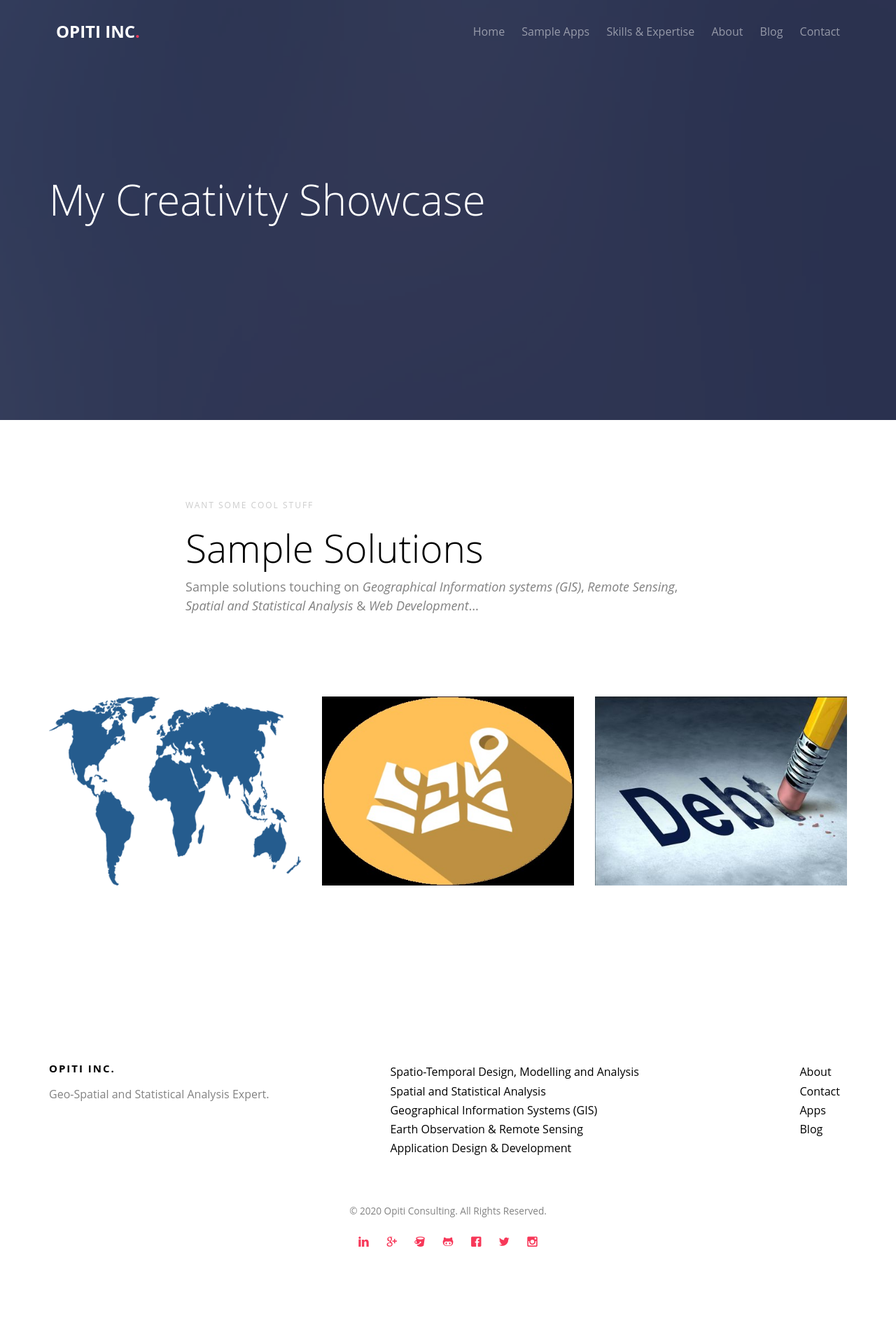
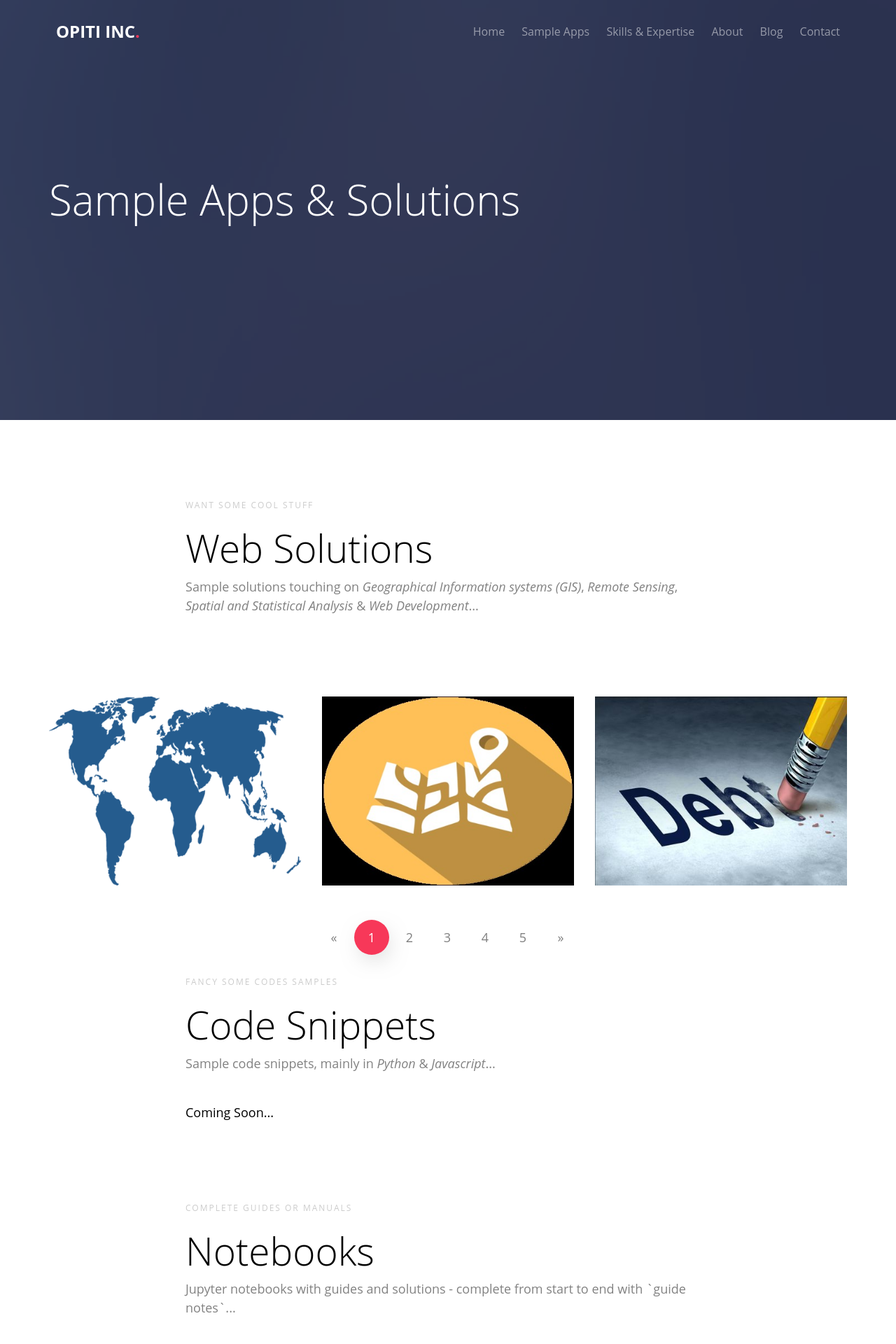
Before and after one commit to OpitiCalvin/opiti_inc_flask, a Flask app: page /sample-apps in a window 1280 px wide. Shown: the top 1920 px of the page at 70% size. Before the commit the page ends 1781 px from the top, so only its background shows below. Run offline with Flask 2, Linux system fonts and the light colour scheme; some libraries are stand-ins or nearby versions; some web fonts are replaced.

Commit message:
Templates contents and menu item names renamed

```diff
--- a/opiti_inc/templates/base.html
+++ b/opiti_inc/templates/base.html
@@ -72,7 +72,7 @@
 					<ul>
 						<li><a href="{{ url_for('site.index') }}">Home</a></li>
 						<li><a href="{{ url_for('site.solution') }}">Sample Apps</a></li>
-						<li><a href="#">Skills &amp; Expertise</a></li>
+						<li><a href="{{ url_for('site.expertise') }}">Skills &amp; Expertise</a></li>
 						<li><a href="#">About</a></li>
 						<li><a href="https://blog.opiticonsulting.com" target="_blank">Blog</a></li>
 						<li><a href="{{ url_for('site.contact') }}">Contact</a></li>
--- a/opiti_inc/templates/pages/expertise.html
+++ b/opiti_inc/templates/pages/expertise.html
@@ -1,7 +1,7 @@
 {% extends "base.html" %}
 
 {% block subtitle %}
-    Skillset
+    Skills &amp; Expertise
 {% endblock %}
 
 {% block header %}
--- a/opiti_inc/templates/pages/sample_apps.html
+++ b/opiti_inc/templates/pages/sample_apps.html
@@ -9,10 +9,10 @@
 		<div class="overlay"></div>
 		<div class="container">
 			<div class="row">
-				<div class="col-md-7 text-left">
+				<div class="col-md-10 text-left">
 					<div class="display-t">
 						<div class="display-tc animate-box" data-animate-effect="fadeInUp">
-							<h1 class="mb30">My Creativity Showcase</h1>
+							<h1 class="mb30">Sample Apps &amp; Solutions</h1>
 						</div>
 					</div>
 				</div>
@@ -28,7 +28,7 @@
 			<div class="row row-pb-md">
 				<div class="col-md-8 col-md-offset-2 text-left fh5co-heading  animate-box">
 					<span>Want Some Cool Stuff</span>
-					<h2>Sample Solutions</h2>
+					<h2>Web Solutions</h2>
 					<p>Sample solutions touching on <em>Geographical Information systems (GIS)</em>, <em>Remote Sensing</em>, <em>Spatial and Statistical Analysis</em> &amp; <em>Web Development</em>...</p>
 				</div>
 			</div>
@@ -60,6 +60,65 @@
                 </div>
                 <!-- For more, just copy-paste a div above -->
 
+				<div class="col-md-12 text-center">
+					<nav aria-label="Page navigation">
+					  <ul class="pagination">
+					    <li>
+					      <a href="#" aria-label="Previous">
+					        <span aria-hidden="true">&laquo;</span>
+					      </a>
+					    </li>
+					    <li class="active"><a href="#">1</a></li>
+					    <li><a href="#">2</a></li>
+					    <li><a href="#">3</a></li>
+					    <li><a href="#">4</a></li>
+					    <li><a href="#">5</a></li>
+					    <li>
+					      <a href="#" aria-label="Next">
+					        <span aria-hidden="true">&raquo;</span>
+					      </a>
+					    </li>
+					  </ul>
+					</nav>
+				</div>
+
+			</div>
+
+			<!-- Code Snippets -->
+			<div class="row row-pb-md">
+				<div class="col-md-8 col-md-offset-2 text-left fh5co-heading  animate-box">
+					<span>Fancy some codes samples</span>
+					<h2>Code Snippets</h2>
+					<p>Sample code snippets, mainly in <em>Python</em> &amp; <em>Javascript</em>...</p>
+					<br>
+					<h4>Coming Soon...</h4>
+				</div>
+			</div>
+
+			<!-- <div class="row">
+                <div class="col-md-4 col-sm-6 fh5co-project animate-box" data-animate-effect="fadeIn">
+                    <a href="https://solutions.opiticonsulting.com/mapGIS/index.html" target="_blank"><img src="{{ url_for('static', filename='img/global-map_454x340.png') }}" alt="Online Mapping Tool" class="img-responsive">
+                        <div class="fh5co-copy">
+                            <h3>Online Mapping Tool</h3>
+                        </div>
+                    </a>
+                </div>
+                <div class="col-md-4 col-sm-6 fh5co-project animate-box" data-animate-effect="fadeIn">
+                    <a href="https://solutions.opiticonsulting.com/DownloadDigitized/index.html" target="_blank"><img src="{{ url_for('static', filename='img/icon-map_digitize_454x340.jpg') }}" alt="Digi-Download" class="img-responsive">
+                        <div class="fh5co-copy">
+                            <h3>Digitize &amp; Download</h3>
+                        </div>
+                    </a>
+                </div>
+                <div class="col-md-4 col-sm-6 fh5co-project animate-box" data-animate-effect="fadeIn">
+                    <a href="https://solutions.opiticonsulting.com/debtorSystem/index.html" target="_blank"><img src="{{ url_for('static', filename='img/IFIS_debt_454x340.jpg') }}" alt="Debt Management with GIS" class="img-responsive">
+                        <div class="fh5co-copy">
+                            <h3>Municipal Debt Management</h3>
+                        </div>
+                    </a>
+                </div> -->
+                <!-- For more, just copy-paste a div above -->
+
 				<!-- <div class="col-md-12 text-center">
 					<nav aria-label="Page navigation">
 					  <ul class="pagination">
@@ -80,9 +139,67 @@
 					    </li>
 					  </ul>
 					</nav>
-				</div> -->
+				</div>
+			</div> -->
 
+			<!-- Notebooks -->
+			<div class="row row-pb-md">
+				<div class="col-md-8 col-md-offset-2 text-left fh5co-heading  animate-box">
+					<span>Complete Guides or Manuals</span>
+					<h2>Notebooks</h2>
+					<p>Jupyter notebooks with guides and solutions - complete from start to end with `guide notes`...</p>
+					<br>
+					<h4>Coming Soon...</h4>
+				</div>
 			</div>
+
+			<!-- <div class="row">
+				<div class="col-md-4 col-sm-6 fh5co-project animate-box" data-animate-effect="fadeIn">
+                    <a href="https://solutions.opiticonsulting.com/mapGIS/index.html" target="_blank"><img src="{{ url_for('static', filename='img/global-map_454x340.png') }}" alt="Online Mapping Tool" class="img-responsive">
+                        <div class="fh5co-copy">
+                            <h3>Online Mapping Tool</h3>
+                        </div>
+                    </a>
+                </div>
+                <div class="col-md-4 col-sm-6 fh5co-project animate-box" data-animate-effect="fadeIn">
+                    <a href="https://solutions.opiticonsulting.com/DownloadDigitized/index.html" target="_blank"><img src="{{ url_for('static', filename='img/icon-map_digitize_454x340.jpg') }}" alt="Digi-Download" class="img-responsive">
+                        <div class="fh5co-copy">
+                            <h3>Digitize &amp; Download</h3>
+                        </div>
+                    </a>
+                </div>
+                <div class="col-md-4 col-sm-6 fh5co-project animate-box" data-animate-effect="fadeIn">
+                    <a href="https://solutions.opiticonsulting.com/debtorSystem/index.html" target="_blank"><img src="{{ url_for('static', filename='img/IFIS_debt_454x340.jpg') }}" alt="Debt Management with GIS" class="img-responsive">
+                        <div class="fh5co-copy">
+                            <h3>Municipal Debt Management</h3>
+                        </div>
+                    </a>
+                </div> -->
+                <!-- For more, just copy-paste a div above -->
+
+				<!-- <div class="col-md-12 text-center">
+					<nav aria-label="Page navigation">
+					  <ul class="pagination">
+					    <li>
+					      <a href="#" aria-label="Previous">
+					        <span aria-hidden="true">&laquo;</span>
+					      </a>
+					    </li>
+					    <li class="active"><a href="#">1</a></li>
+					    <li><a href="#">2</a></li>
+					    <li><a href="#">3</a></li>
+					    <li><a href="#">4</a></li>
+					    <li><a href="#">5</a></li>
+					    <li>
+					      <a href="#" aria-label="Next">
+					        <span aria-hidden="true">&raquo;</span>
+					      </a>
+					    </li>
+					  </ul>
+					</nav>
+				</div>
+			</div> -->
+
 		</div>
 
 	</div>
```
